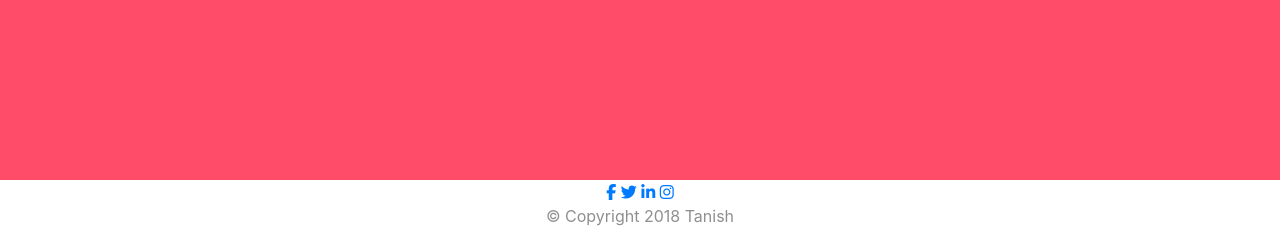
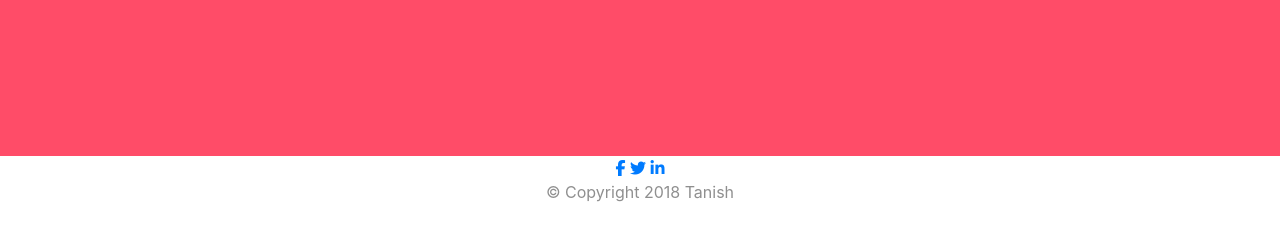
Before and after one commit to ashishtripathi0722/dog--buy, a plain HTML site: page index.html in a window 1280 px wide. Shown: the part 3078-3322 px from the top of the page. After the commit the page ends 3298 px from the top, so only its background shows below. Drawn offline with nearby package versions, Linux system fonts and the light colour scheme; a web font is replaced by a local one.

Commit message:
update.index

```diff
--- a/index.html
+++ b/index.html
@@ -118,7 +118,7 @@
 
   <!-- Testimonials -->
 
-  <section id="testimonials">s
+  <section id="testimonials">
     <div id="testimonial-carousel" class="carousel slide" data-ride="false">
   <div class="carousel-inner">
     <div class="carousel-item active">
@@ -152,7 +152,7 @@
   <!-- Press -->
 
   <section id="press">
-    <img  class="prs" src="techcrunch.png" alt="tc-logo">
+
     <img   class="prs" src="tnw.png" alt="tnw-logo">
     <img  class="prs" src="bizinsider.png" alt="biz-insider-logo">
     <img  class="prs" src="mashable.png" alt="mashable-logo">
@@ -244,10 +244,10 @@
 
   <footer id="footer">
     <div class="social-link">
-      <a href="#" class="fa fa-facebook"></a>
-  <a href="#" class="fa fa-twitter"></a>
-  <a href="#" class="fa fa-linkedin"></a>
-  <a href="#" class="fa fa-instagram"></a>
+      <a href="https://www.facebook.com/ashish.tripathi.73307/" class="fa fa-facebook"></a>
+  <a href="https://twitter.com/AshishT03848488" class="fa fa-twitter"></a>
+  <a href="https://www.linkedin.com/in/ashish-tripathi-779914197/" class="fa fa-linkedin"></a>
+
     </div>
     <p>© Copyright 2018 Tanish</p>
 
```
